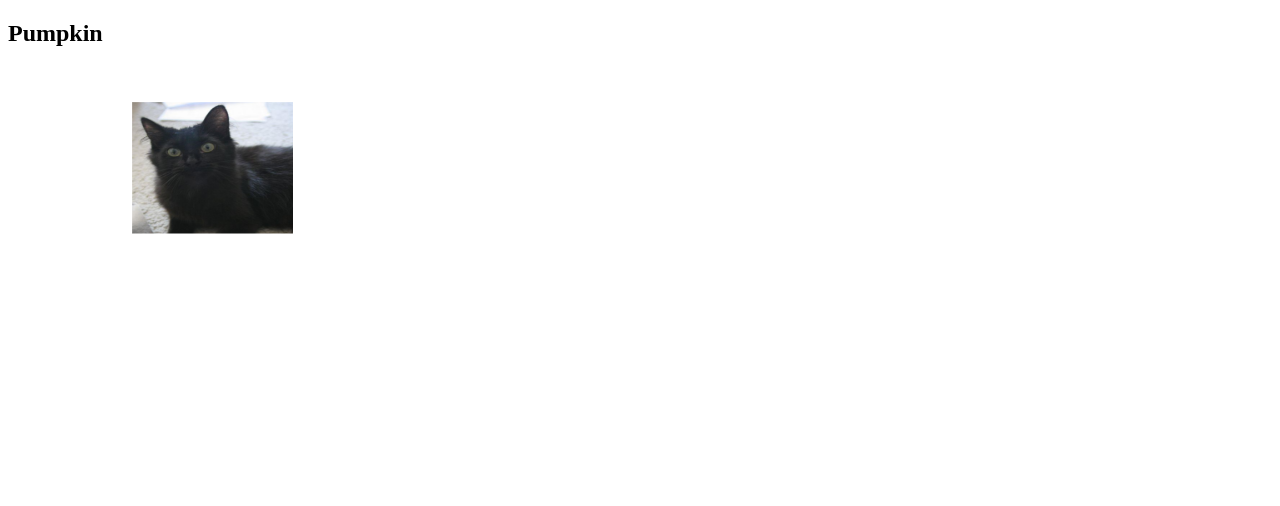
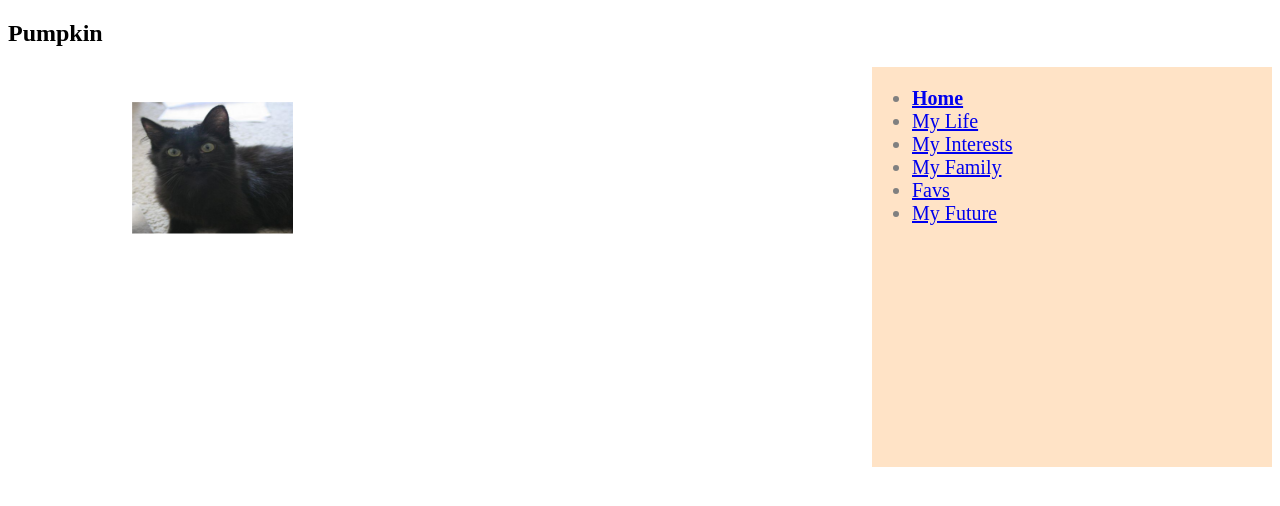
Before and after one commit to kekeana/kekeana.github.io, a plain HTML site: page AboutMe.html in a window 1280 px wide. Drawn offline with Linux system fonts and the light colour scheme.

Commit message:
adding the menu side container

```diff
--- a/AboutMe.html
+++ b/AboutMe.html
@@ -6,5 +6,19 @@
 <img src="my cat.png"
      title="Black cat" style="width:400px;height:228px;">
 
+ <div id="menu" style="float:right;background-color:#ffe3c6;height:400px;width:400px;font-family:Abril Fatface;color:grey;font-size:20px">
+
+       <nav>
+        <ul>
+          <li><a href="index.html"><strong>Home</strong></a></li>
+          <li><a href="AboutMe.html">My Life</a></li>
+          <li><a href="MyInterests.html">My Interests</a></li>
+          <li><a href="MyFamily.html">My Family</a></li>
+          <li><a href="MyFavorites.html">Favs</a></li>
+          <li><a href="MyFuture.html">My Future</a></li>
+        </ul>
+       </nav>
+    </div>
+
 </body>
 </html>
```
